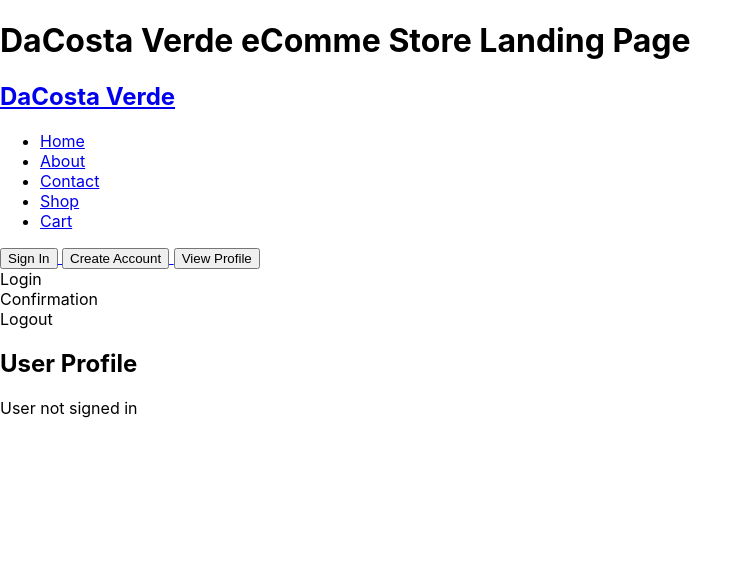
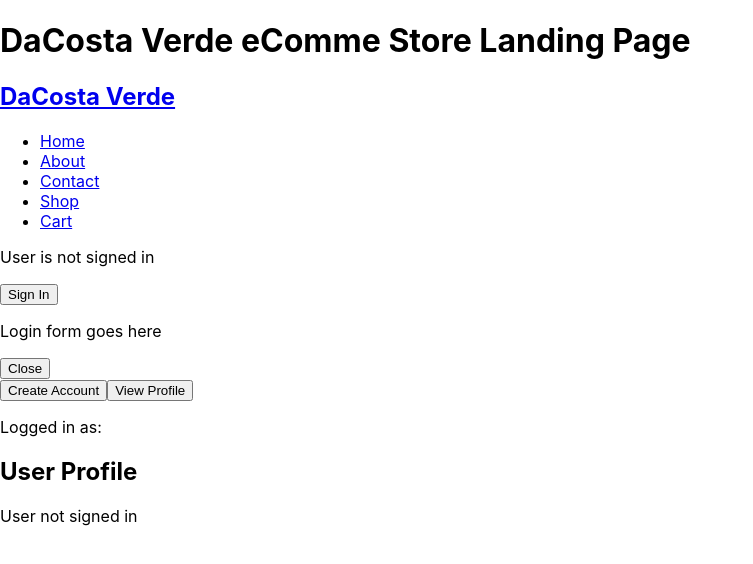
Before and after one commit to droverj/dacosta-verde, a React (Create React App) app: page /profile in a window 1280 px wide. Both pictures are taken after a click on the button "Sign In". Shown: the top 564 px of the page, without its empty margins (0-753 px from the left). Built offline with nearby package versions, Linux system fonts and the light colour scheme; no server answers.

Commit message:
Set up components for login/logout

```diff
--- a/src/App.js
+++ b/src/App.js
@@ -1,5 +1,6 @@
 import React from 'react';
 import { BrowserRouter, Routes, Route } from 'react-router-dom';
+import { AuthProvider } from './hooks/AuthProvider';
 import Navbar from './components/common/Navbar';
 import Home from './components/home/Home';
 import About from './components/about/About';
@@ -15,6 +16,7 @@ function App() {
   return (
     <div className="App">
       <h1>DaCosta Verde eComme Store Landing Page</h1>
+      <AuthProvider>
       <BrowserRouter>
         <Navbar />
 
@@ -29,6 +31,7 @@ function App() {
         </Routes>
 
       </BrowserRouter>
+      </AuthProvider>
     </div>
   );
 }
--- a/src/components/common/Login.js
+++ b/src/components/common/Login.js
@@ -1,9 +1,14 @@
-import React from 'react'
+import React from 'react';
 
-const Login = () => {
+const Login = ({ onClose }) => {
+  // Add your login form JSX and logic here
+
   return (
-    <div>Login</div>
-  )
-}
+    <div>
+      <p>Login form goes here</p>
+      <button onClick={onClose}>Close</button>
+    </div>
+  );
+};
 
-export default Login
+export default Login;
--- a/src/components/common/Navbar.js
+++ b/src/components/common/Navbar.js
@@ -1,10 +1,41 @@
-import React from 'react'
+import React, { useState } from 'react'
 import { Link } from 'react-router-dom'
-import Confirmation from './Confirmation'
+import { useAuth } from '../../hooks/AuthProvider';
+import SignOutConfirmation from './SignOutConfirmation';
 import Login from './Login'
 import Logout from './Logout'
 
 const Navbar = () => {
+  const { userData } = useAuth();
+  const [showSignOutConfirmation, setShowSignOutConfirmation] = useState(false);
+  const [showLogin, setShowLogin] = useState(false);
+
+  const handleSignOutClick = () => {
+    setShowSignOutConfirmation(true);
+  };
+
+  const handleSignInClick = () => {
+    setShowLogin(true);
+  };
+
+  const handleSignOutConfirm = () => {
+    // Perform sign-out logic (e.g., call a signOut function)
+    // ...
+
+    // Close the confirmation modal
+    setShowSignOutConfirmation(false);
+  };
+
+  const handleSignOutCancel = () => {
+    // Close the confirmation modal
+    setShowSignOutConfirmation(false);
+  };
+
+  const handleLoginClose = () => {
+    // Close the login form
+    setShowLogin(false);
+  };
+
   return (
     <div className='navbar'>
       <nav>
@@ -28,15 +59,30 @@ const Navbar = () => {
             <Link to="/cart">Cart</Link>
           </li>
         </ul>
-        <button>Sign In</button>
-        <Link to="/register"> <button>Create Account</button></Link>
-        <Link to="/profile"> <button>View Profile</button></Link>
+
+        {userData ? (
+          <>
+            <button onClick={handleSignOutClick}>Sign Out</button>
+            {showSignOutConfirmation && (
+              <SignOutConfirmation onConfirm={handleSignOutConfirm} onCancel={handleSignOutCancel} />
+            )}
+          </>
+        ) : (
+          <>
+            <p>User is not signed in</p>
+            <button onClick={handleSignInClick}>Sign In</button>
+            {showLogin && <Login onClose={handleLoginClose} />}
+          </>
+        )}
+
+        <Link to="/register">
+          <button>Create Account</button>
+        </Link>
+        <Link to="/profile">
+          <button>View Profile</button>
+        </Link>
       </nav>
-
-      <Login />
-
-      <Confirmation />
-      <Logout />
+      <p>Logged in as: {userData?.email}</p>
     </div>
   )
 }
--- a/src/components/common/Profile.js
+++ b/src/components/common/Profile.js
@@ -1,30 +1,8 @@
-import React, { useEffect, useState } from 'react';
-import { useAuth } from '../../hooks/AuthProvider'; // Make sure to adjust the path based on your project structure
-import { getAuth, onAuthStateChanged } from 'firebase/auth';
+import React from 'react';
+import { useAuth } from '../../hooks/AuthProvider';
 
 const Profile = () => {
-  const { user } = useAuth();
-  const [userData, setUserData] = useState(null);
-
-  useEffect(() => {
-    if (user) {
-      // User is signed in, fetch user data
-      const auth = getAuth();
-      const unsubscribe = onAuthStateChanged(auth, (user) => {
-        // Here, you can fetch additional user data from Firestore if needed
-        setUserData({
-          uid: user.uid,
-          email: user.email,
-          // Add more fields as needed
-        });
-      });
-
-      return () => unsubscribe(); // Cleanup when the component unmounts
-    } else {
-      // User is signed out
-      setUserData(null);
-    }
-  }, [user]);
+  const { user, userData } = useAuth();
 
   return (
     <div>
--- /dev/null
+++ b/src/components/common/SignOutConfirmation.js
@@ -0,0 +1,13 @@
+import React from 'react';
+
+const SignOutConfirmation = ({ onConfirm, onCancel }) => {
+  return (
+    <div>
+      <p>Are you sure you want to sign out?</p>
+      <button onClick={onConfirm}>Yes</button>
+      <button onClick={onCancel}>No</button>
+    </div>
+  );
+};
+
+export default SignOutConfirmation;
--- a/src/index.js
+++ b/src/index.js
@@ -1,14 +1,14 @@
 import React from 'react';
 import ReactDOM from 'react-dom/client';
-import { AuthProvider } from './hooks/AuthProvider';
+// import { AuthProvider } from './hooks/AuthProvider';
 import './index.css';
 import App from './App';
 
 const root = ReactDOM.createRoot(document.getElementById('root'));
 root.render(
   <React.StrictMode>
-    <AuthProvider>
+    {/* <AuthProvider> */}
       <App />
-    </AuthProvider>
+    {/* </AuthProvider> */}
   </React.StrictMode>
 );
```
